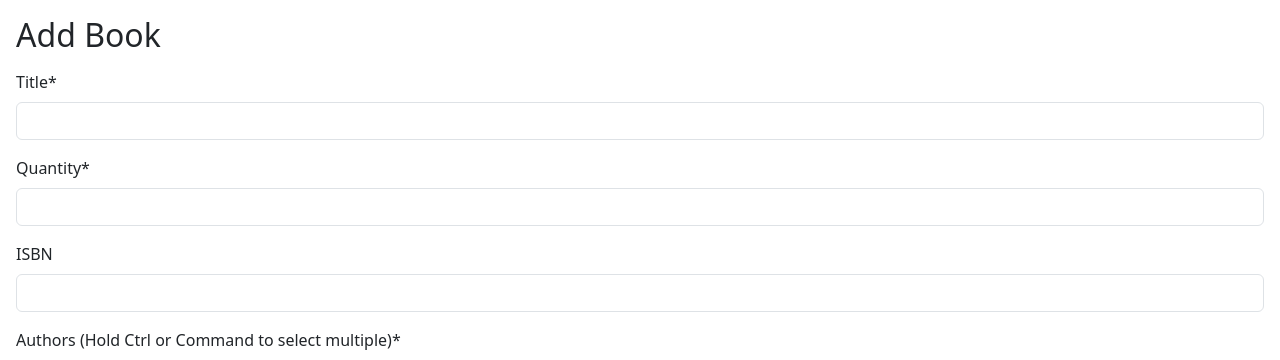
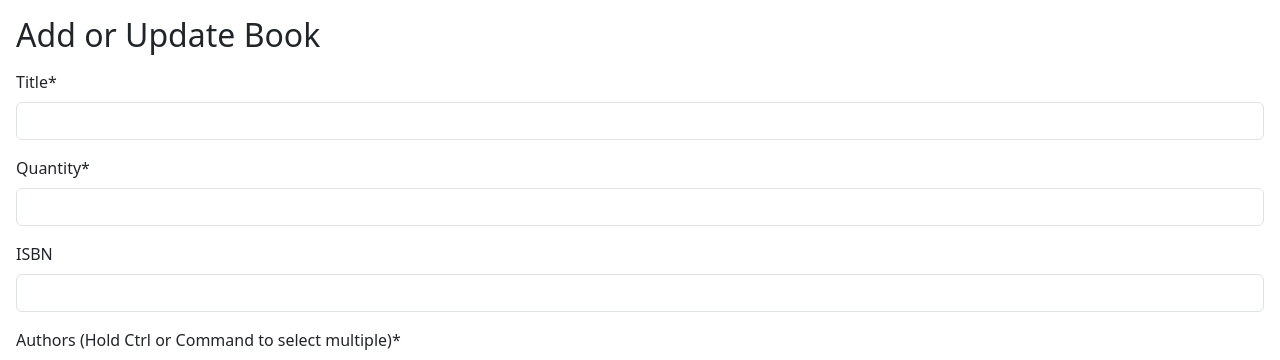
Before and after one commit to padamupreti/grantha-lms, a Django app: page /books/new/ in a window 1280 px wide. Shown: the part 56-416 px from the top of the page. Run offline with Django 4.2, Linux system fonts and the light colour scheme; the visitor is signed in with stand-in values (Sample User, id 1); data that the repository does not hold is empty; some libraries are stand-ins or nearby versions.

Commit message:
Minor change to edit template

```diff
--- a/dashboard/templates/dashboard/generic_edit.html
+++ b/dashboard/templates/dashboard/generic_edit.html
@@ -1,5 +1,5 @@
 {% extends 'base.html' %} {% load crispy_forms_tags %} {% block content %}
-<h2 class="m-3">Add {{ item_type }}</h2>
+<h2 class="m-3">Add or Update {{ item_type }}</h2>
 <form method="post" class="mx-3 mb-3">
     {% csrf_token %} {{ form|crispy }}
     <button type="submit" class="btn btn-success mx-auto">
```
